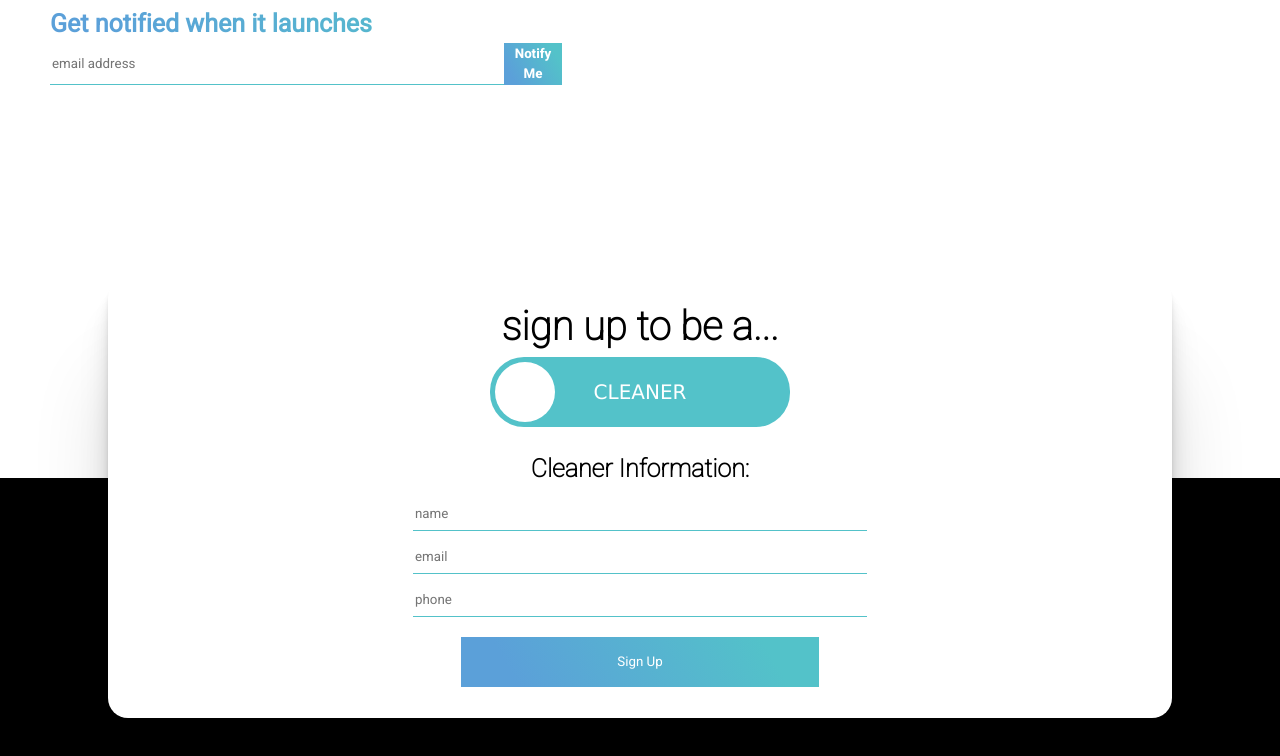
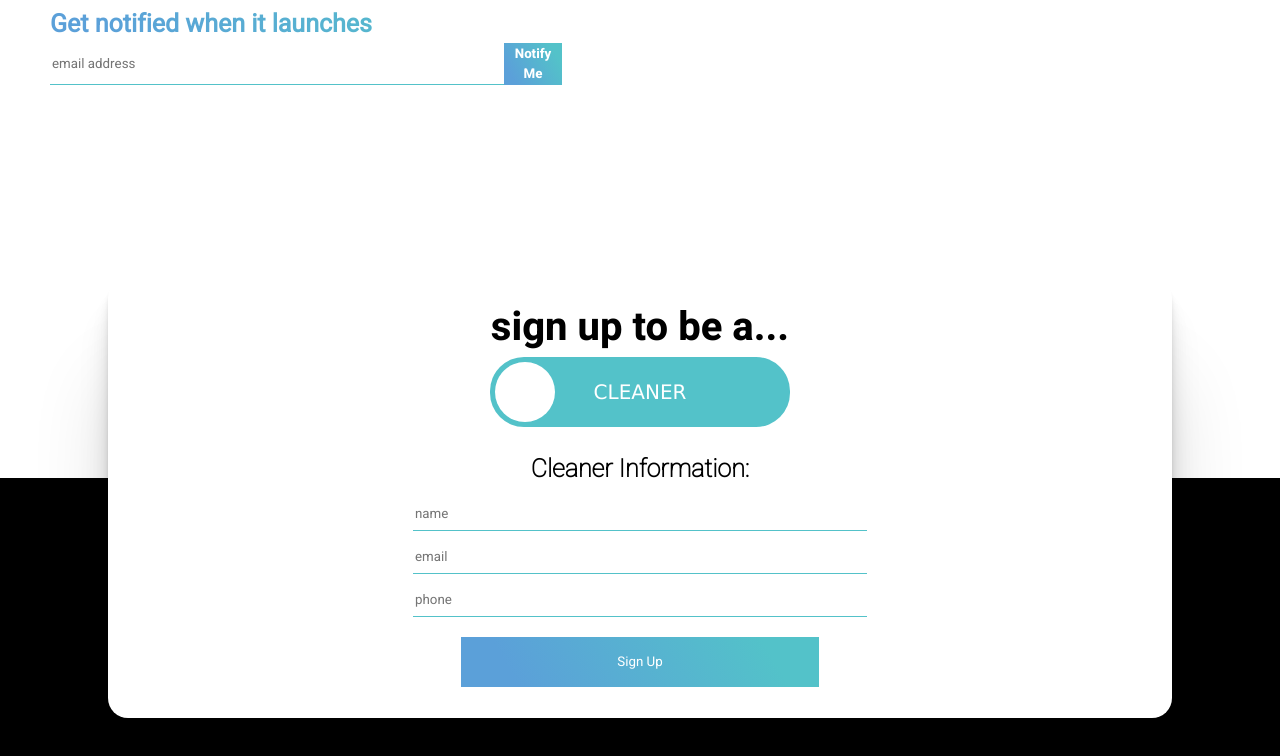
Before and after one commit to aaronjoemoreno/tidy-up-web, a Gatsby site: page / in a window 1280 px wide. Shown: the part 643-1399 px from the top of the page. Built offline with nearby package versions, Linux system fonts and the light colour scheme; Gatsby itself is replaced by a stand-in of ours.

Commit message:
tweak to config file

```diff
--- a/gatsby-config.js
+++ b/gatsby-config.js
@@ -8,7 +8,7 @@ module.exports = {
   plugins: [
     `gatsby-plugin-react-helmet`,
     `gatsby-plugin-image`,
-    'gatsby-plugin-netlify'
+    'gatsby-plugin-netlify',
     {
       resolve: `gatsby-source-filesystem`,
       options: {
--- a/src/components/signUp.js
+++ b/src/components/signUp.js
@@ -7,6 +7,10 @@ const Container = styled.div`
     height: 100vh;
     background: #000;
     text-align: center;
+
+    h3{
+        font-family: var(--main-bold);
+    }
 
     .formButton{
         width: 35%;
```
